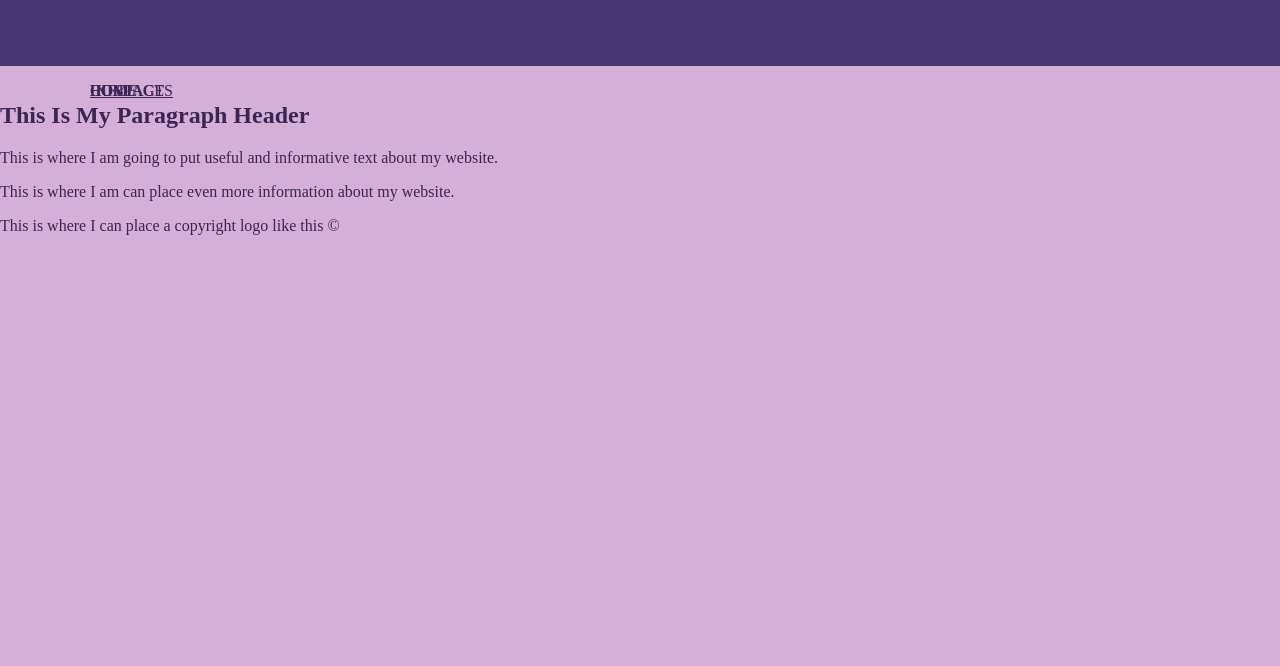
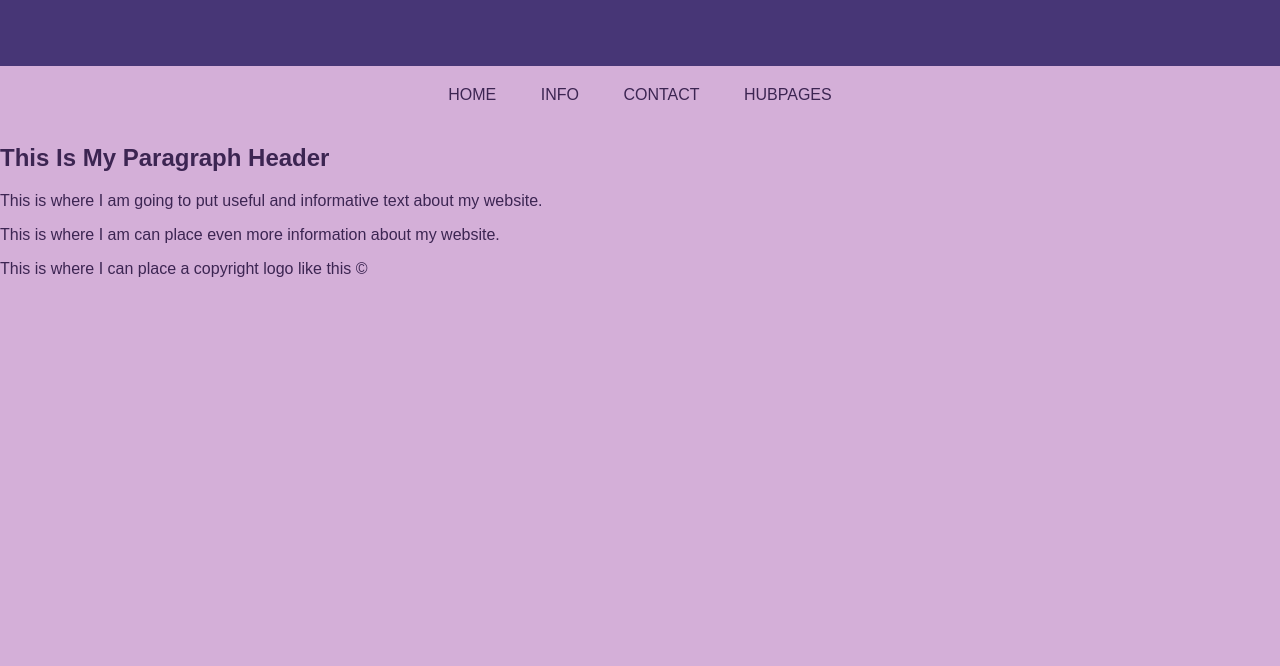
Before and after one commit to topurayhan007/CSE309-WEB-, a plain HTML site: page New classwork/new.html in a window 1280 px wide. Shown: the part 134-800 px from the top of the page. Drawn offline with Linux system fonts and the light colour scheme.

Commit message:
classwork done

```diff
--- a/New classwork/style.css
+++ b/New classwork/style.css
@@ -17,6 +17,7 @@ h2 {
 
 body {
     margin: 0px;
+    font-family: sans-serif;
     background-color: #d4afd8;
 }
 
@@ -25,26 +26,27 @@ body {
 }
 
 
-ul {
+#navBar ul {
+    padding: 0px;
+    margin: 0 auto;
     list-style-type: none;
-    overflow: hidden;
     background-color: inherit;
+    text-align: center;
 }
 
-li {
-    float: left;
+#navBar li {
+    display: inline;
 }
 
 li a {
-    display: block;
+    display: inline-block;
     color: #3c2552;
-    text-align: center;
-    position: absolute;
-    padding: 0px 0px 0px 50px;
+    padding: 20px;
+    text-decoration: none;
 }
 
 /* Change the link color to #111 (black) on hover */
-li a:hover {
+#navBar li a:hover {
     opacity: 0.7;
 }
 
```
